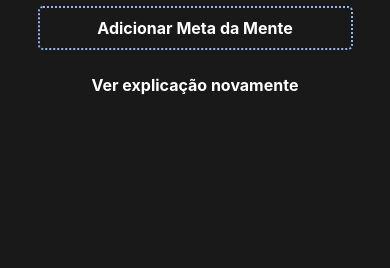
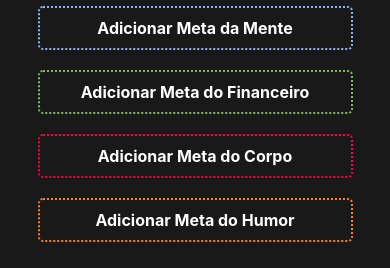
Before and after one commit to feliveira/onebitlife, a React Native app: screen /Home in a window 390 px wide. Shown: the part 573-841 px from the top of the page. Built offline with nearby package versions, Linux system fonts and the light colour scheme.

Commit message:
Botões de Edição e Criação dos Hábitos

```diff
--- a/src/Pages/Home/index.jsx
+++ b/src/Pages/Home/index.jsx
@@ -4,6 +4,7 @@ import { useState, useEffect } from "react";
 import LifeStatus from "../../components/Common/LifeStatus";
 import StatusBar from "../../components/Home/StatusBar"
 import CreateHabit from "../../components/Home/CreateHabit";
+import EditHabit from "../../components/Home/EditHabit";
 
 export default function Home( )
 {
@@ -28,7 +29,64 @@ export default function Home( )
                     </Text>
                     <LifeStatus />
                     <StatusBar />
-                    <CreateHabit habitArea={"Mente"} borderColor={"#90B7F3"} />
+
+                    { mindHabit ? (
+                        <EditHabit
+                        habit={mindHabit?.habitName}
+                        frequency={`${mindHabit?.habitFrequency} - ${mindHabit?.habitTime}`}
+                        habitArea={mindHabit?.habitArea}
+                        checkColor={"#90B7F3"}
+                        />
+                        ) :
+                        (
+                            <CreateHabit habitArea={"Mente"} borderColor={"#90B7F3"} />
+                        )
+                    }
+
+                    { moneyHabit ? (
+                        <EditHabit
+                        habit={moneyHabit?.habitName}
+                        frequency={`${moneyHabit?.habitFrequency} - ${moneyHabit?.habitTime}`}
+                        habitArea={moneyHabit?.habitArea}
+                        checkColor={"#85BB65"}
+                        />
+                        ) :
+                        (
+                            <CreateHabit habitArea={"Financeiro"} borderColor={"#85BB65"} />
+                        )
+                    }
+
+                    { bodyHabit ? (
+                        <EditHabit
+                        habit={bodyHabit?.habitName}
+                        frequency={`${bodyHabit?.habitFrequency} - ${bodyHabit?.habitTime}`}
+                        habitArea={bodyHabit?.habitArea}
+                        checkColor={"#FF0044"}
+                        />
+                        ) :
+                        (
+                            <CreateHabit habitArea={"Corpo"} borderColor={"#FF0044"} />
+                        )
+                    }
+
+                    { funHabit ? (
+                        <EditHabit
+                        habit={funHabit?.habitName}
+                        frequency={`${funHabit?.habitFrequency} - ${funHabit?.habitTime}`}
+                        habitArea={funHabit?.habitArea}
+                        checkColor={"#FE7F23"}
+                        />
+                        ) :
+                        (
+                            <CreateHabit habitArea={"Humor"} borderColor={"#FE7F23"} />
+                        )
+                    }
+
+
+
+
+
+
                 </View>
                 <Text style={styles.explanationText} onPress={() => handleNavExplanation()}>
                     Ver explicação novamente
--- a/src/components/Home/EditHabit/index.jsx
+++ b/src/components/Home/EditHabit/index.jsx
@@ -1,4 +1,55 @@
-export default function EditHabit( )
+import { StyleSheet, TouchableOpacity, View, Text } from "react-native";
+
+export default function EditHabit( { habit, frequency, habitArea, checkColor } )
 {
+    const handleEdit = ( ) =>
+    {
+        console.log("Botão de Editar clicado");
+    }
 
+    const handleCheck = ( ) =>
+    {
+        console.log(`Botão do check do ${habitArea}`);
+    }
+
+    return (
+        <TouchableOpacity activeOpacity={0.8} style={styles.button} onPress={handleEdit}>
+            <View style={styles.habitText}>
+                <Text style={styles.habitTitle}> { habit } </Text>
+                <Text style={styles.habitFrequency}> { frequency } </Text>
+            </View>
+
+            <TouchableOpacity style={[ styles.check, {borderColor: checkColor} ]} onPress={handleCheck} />
+
+        </TouchableOpacity>
+
+
+    )
 }
+
+const styles = StyleSheet.create({
+    button : {
+        backgroundColor: "#151515",
+        borderRadius: 5,
+        width: 320,
+        marginVertical: 10,
+        paddingVertical: 10,
+        paddingHorizontal: 20,
+        flexDirection: "row",
+        alignItems: "center",
+        justifyContent: "space-between"
+    },
+    habitTitle: {
+        color: "#FFFFFF",
+        fontWeight: "bold"
+    },
+    habitFrequency: {
+        color: "#FFFFFF",
+    },
+    check: {
+        width: 20,
+        height: 20,
+        borderWidth: 1,
+        borderRadius: 10
+    }
+})
```
